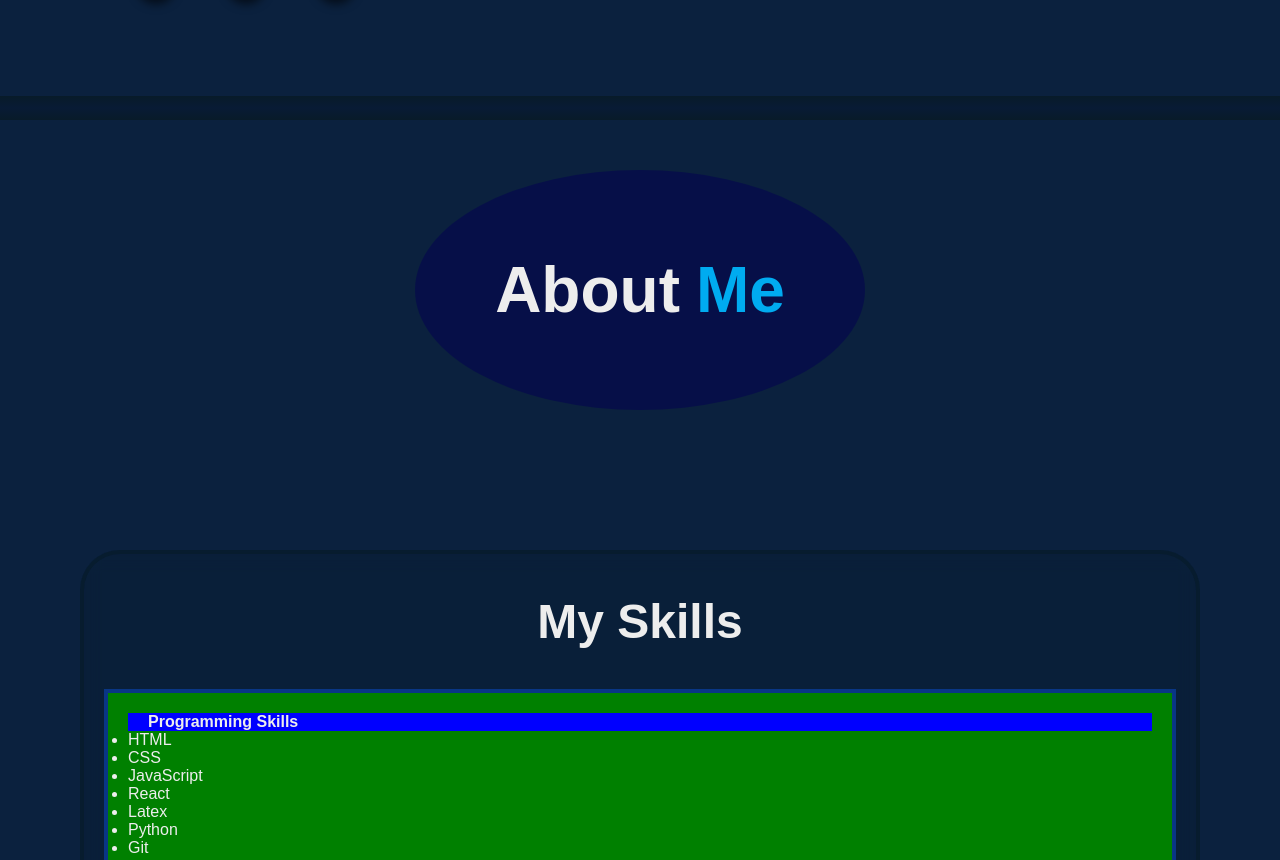
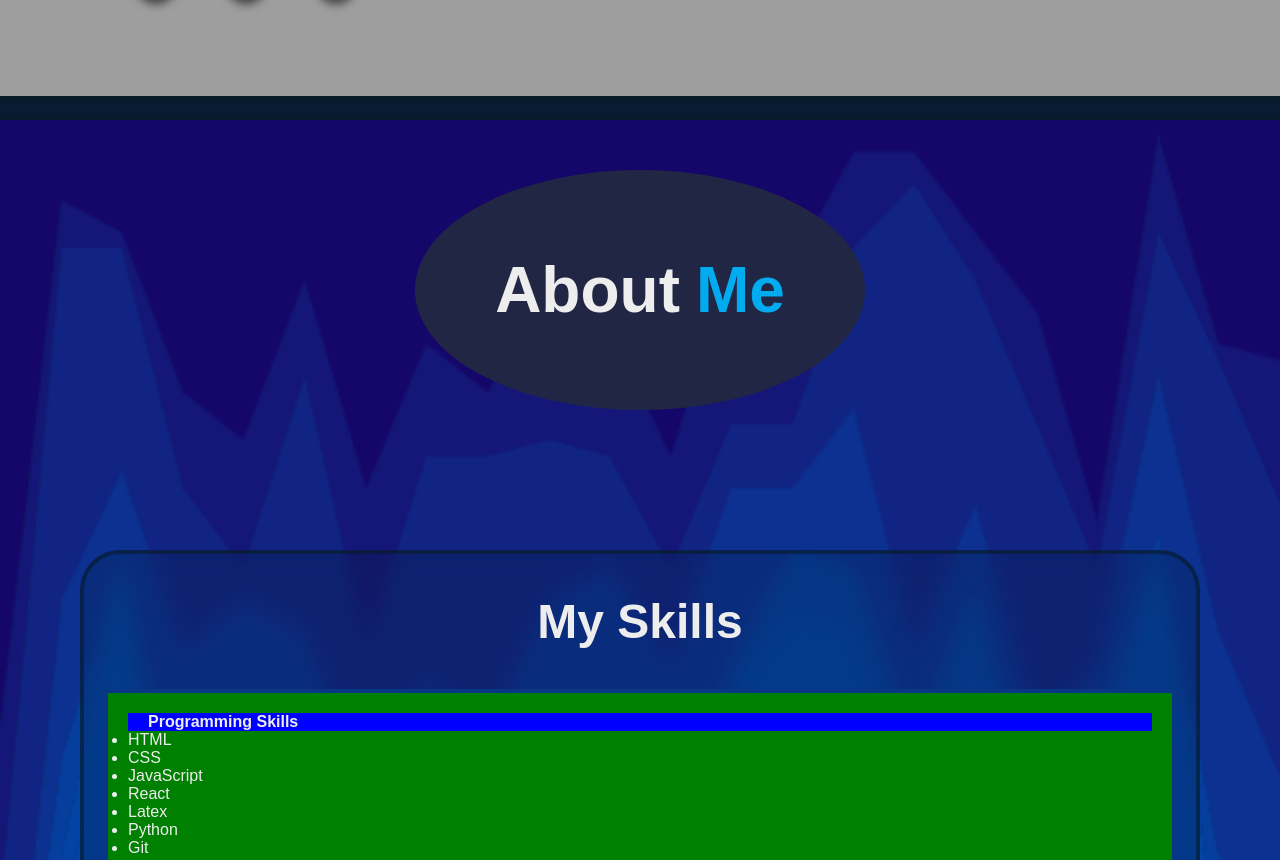
Before and after one commit to MatthewW07/Portfolio, a plain HTML site: page index.html in a window 1280 px wide. Shown: the part 620-1480 px from the top of the page. Drawn offline with nearby package versions, Linux system fonts and the light colour scheme; the site is published under a folder, as on GitHub Pages, so addresses that start at the root find nothing.

Commit message:
Update homeStyle.css

```diff
--- a/homeStyle.css
+++ b/homeStyle.css
@@ -14,7 +14,7 @@
 .home {
   position: relative;
   height: min(calv(100% + 220px), 110dvh);
-  background: url('/assets/home.png') no-repeat;
+  background: url('assets/home.png') no-repeat;
   background-size: cover;
   background-position: center top;
   display: flex;
@@ -249,7 +249,7 @@
 /* ======== ABOUT ======= */
 
 .about {
-  background-image: url(/assets/about3.png);
+  background-image: url(assets/about3.png);
   background-position-y: 10%;
   background-size: cover;
   background-repeat: no-repeat;
@@ -267,7 +267,7 @@
   display: flex;
   align-items: center;
   justify-content: center;
-  background-image: url(/assets/space.jpg);
+  background-image: url(assets/space.jpg);
   background-size: cover;
   background-blend-mode: multiply;
   background-color: rgba(6, 12, 75, 0.8);
```
